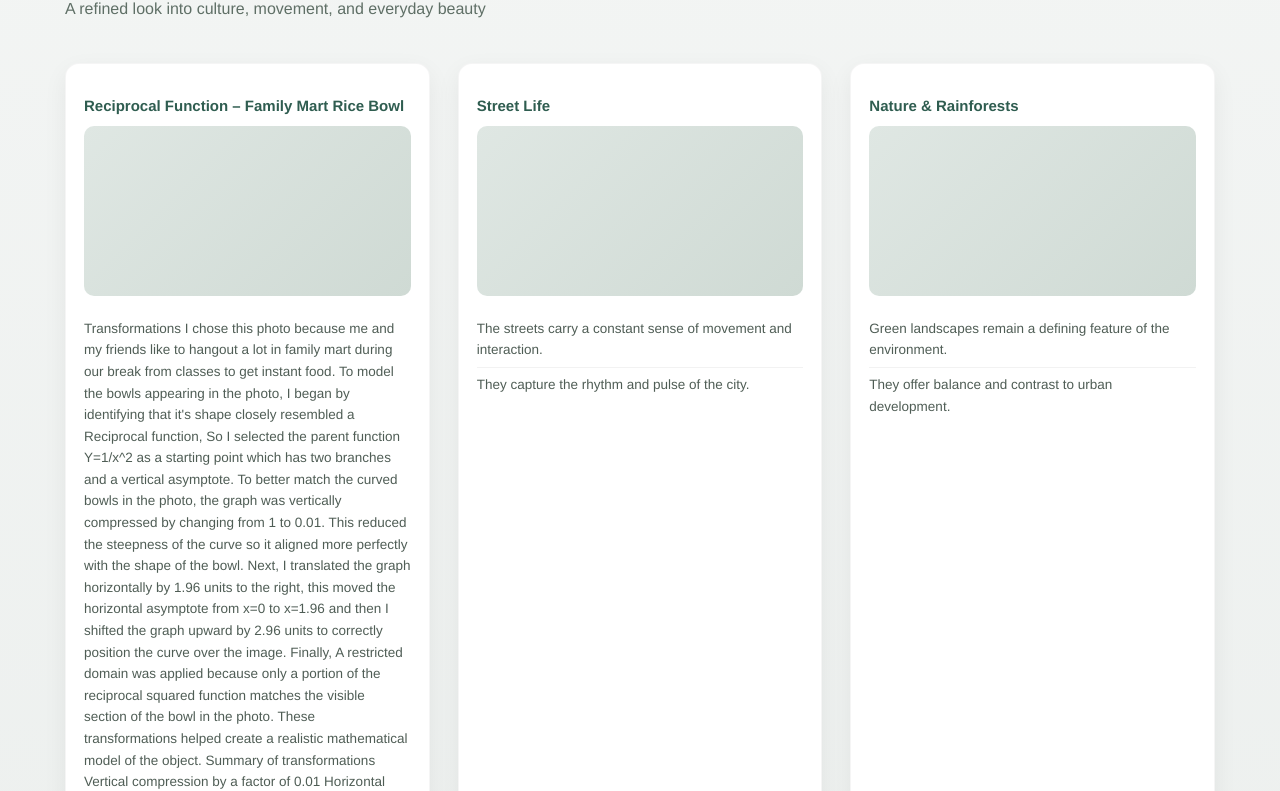
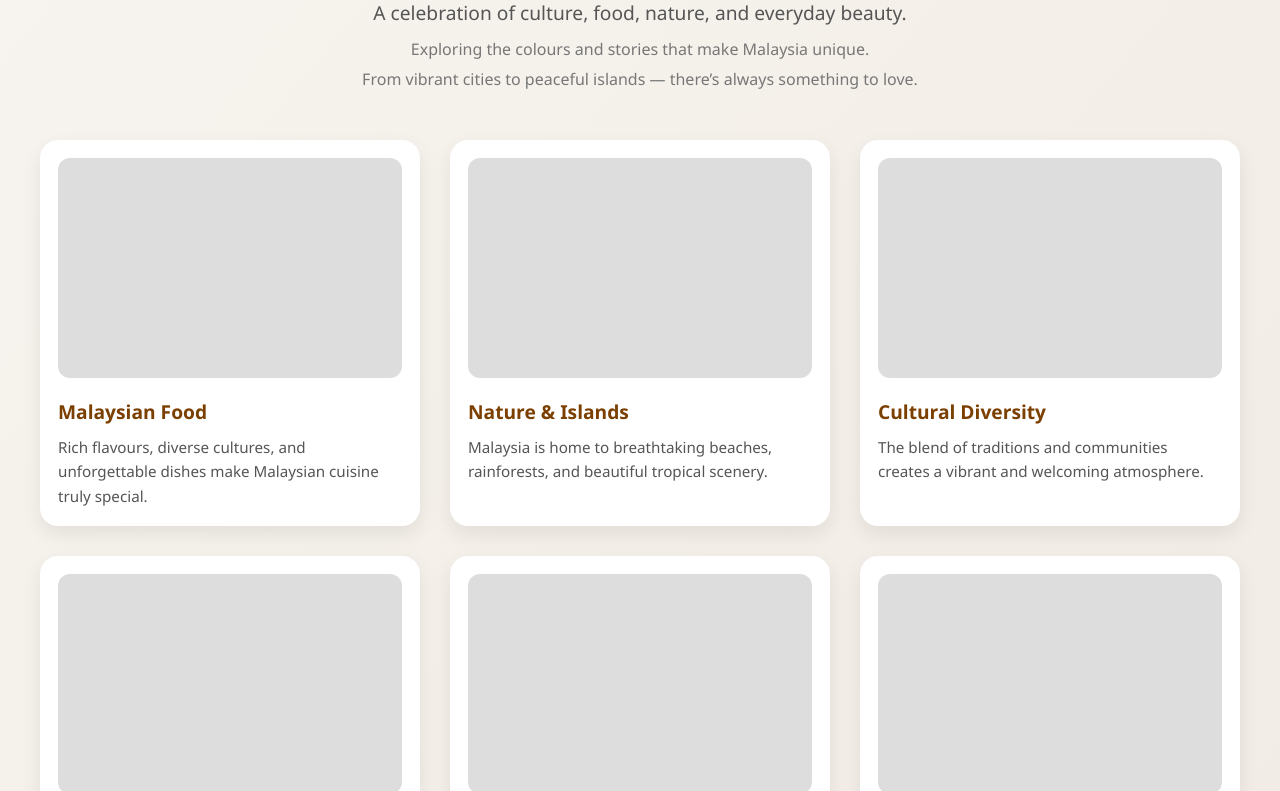
Before and after one commit to erinzzzzz0809/Math-CCT, a plain HTML site: page index.html in a window 1280 px wide. Shown: the part 132-923 px from the top of the page. Drawn offline with Linux system fonts and the light colour scheme.

Commit message:
Update index.html

```diff
--- a/index.html
+++ b/index.html
@@ -1,96 +1,91 @@
 <!DOCTYPE html>
 <html lang="en">
 <head>
-<meta charset="UTF-8">
-<meta name="viewport" content="width=device-width, initial-scale=1.0">
+<meta charset="UTF-8" />
+<meta name="viewport" content="width=device-width, initial-scale=1.0"/>
+
 <title>Things We Love in Malaysia</title>
 
 <style>
-    body {
-        margin: 0;
-        font-family: "Helvetica Neue", Arial, sans-serif;
-        background: linear-gradient(to bottom, #f3f5f4, #e8ecea);
-        color: #1f2a24;
+    *{
+        margin:0;
+        padding:0;
+        box-sizing:border-box;
+        font-family: 'Segoe UI', sans-serif;
     }
 
-    .container {
-        max-width: 1150px;
-        margin: auto;
-        padding: 50px 20px;
+    body{
+        background: linear-gradient(to bottom right, #f7f3ee, #f0ebe3);
+        color:#2d2d2d;
+        padding:40px;
     }
 
-    h1 {
-        font-size: 38px;
-        font-weight: 600;
-        margin-bottom: 8px;
-        letter-spacing: -0.5px;
+    .header{
+        text-align:center;
+        margin-bottom:50px;
     }
 
-    h2 {
-        font-size: 16px;
-        font-weight: 300;
-        color: #5f6f66;
-        margin-bottom: 45px;
+    .header h1{
+        font-size:3.5rem;
+        color:#7b3f00;
+        margin-bottom:15px;
+        letter-spacing:1px;
     }
 
-    .grid {
-        display: grid;
-        grid-template-columns: repeat(3, 1fr);
-        gap: 28px;
+    .header .main-sub{
+        font-size:1.2rem;
+        color:#555;
+        margin-bottom:12px;
     }
 
-    .card {
-        background: #ffffff;
-        padding: 18px;
-        border-radius: 14px;
-        box-shadow: 0 8px 25px rgba(0,0,0,0.06);
-        transition: all 0.25s ease;
-        border: 1px solid rgba(0,0,0,0.04);
+    .extra-subheading{
+        font-size:1rem;
+        color:#777;
+        margin-bottom:8px;
     }
 
-    .card:hover {
-        transform: translateY(-5px);
-        box-shadow: 0 14px 35px rgba(0,0,0,0.08);
+    .container{
+        display:grid;
+        grid-template-columns: repeat(3, 1fr);
+        gap:30px;
     }
 
-    .card h3 {
-        font-size: 15px;
-        font-weight: 600;
-        margin-bottom: 12px;
-        color: #2f5d50; /* deep green accent */
+    .card{
+        background:white;
+        border-radius:18px;
+        padding:18px;
+        box-shadow:0 8px 20px rgba(0,0,0,0.08);
+        transition:0.3s ease;
     }
 
-    iframe {
-        width: 100%;
-        height: 170px;
-        border: none;
-        border-radius: 10px;
-        margin-bottom: 12px;
-        background: linear-gradient(135deg, #dfe7e3, #cfdad4);
+    .card:hover{
+        transform:translateY(-5px);
     }
 
-    .card p {
-        font-size: 13.5px;
-        color: #4f5d55;
-        line-height: 1.6;
-        margin: 6px 0;
+    iframe{
+        width:100%;
+        height:220px;
+        border:none;
+        border-radius:12px;
+        margin-bottom:15px;
+        background:#ddd;
     }
 
-    /* subtle divider between paragraphs */
-    .card p + p {
-        border-top: 1px solid rgba(0,0,0,0.05);
-        padding-top: 6px;
+    .card h3{
+        color:#7b3f00;
+        margin-bottom:10px;
+        font-size:1.2rem;
     }
 
-    @media (max-width: 768px) {
-        .grid {
-            grid-template-columns: repeat(2, 1fr);
-        }
+    .card p{
+        color:#555;
+        line-height:1.6;
+        font-size:0.95rem;
     }
 
-    @media (max-width: 500px) {
-        .grid {
-            grid-template-columns: 1fr;
+    @media(max-width:900px){
+        .container{
+            grid-template-columns:1fr;
         }
     }
 </style>
@@ -98,93 +93,117 @@
 
 <body>
 
-<div class="container">
+    <div class="header">
+        <h1>Things We Love in Malaysia</h1>
 
-    <h1>Things We Love in Malaysia</h1>
-    <h2>A refined look into culture, movement, and everyday beauty</h2>
+        <!-- Main Subheading -->
+        <p class="main-sub">
+            A celebration of culture, food, nature, and everyday beauty.
+        </p>
 
-    <div class="grid">
+        <!-- Additional Subheadings -->
+        <p class="extra-subheading">
+            Exploring the colours and stories that make Malaysia unique.
+        </p>
 
+        <p class="extra-subheading">
+            From vibrant cities to peaceful islands — there’s always something to love.
+        </p>
+    </div>
+
+    <div class="container">
+
+        <!-- CARD 1 -->
         <div class="card">
-            <h3>Reciprocal Function – Family Mart Rice Bowl</h3>
-            <iframe src=""><iframe src="https://www.desmos.com/calculator/qs1auzywpa?embed" width="500" height="500" style="border: 1px solid #ccc" frameborder=0></iframe> </iframe>
-            <p>Transformations
+            <iframe src=""></iframe>
 
-I chose this photo because me and my friends like to hangout a lot in family mart during our break from classes to get instant food. To model the bowls appearing in the photo, I began by identifying that it's shape closely resembled a Reciprocal function, So I selected the parent function Y=1/x^2 as a starting point which has two branches and a vertical asymptote. To better match the curved bowls in the photo, the graph was vertically compressed by changing from 1 to 0.01. This reduced the steepness of the curve so it aligned more perfectly with the shape of the bowl. Next, I translated the graph horizontally by 1.96 units to the right, this moved the horizontal asymptote from x=0 to x=1.96 and then I shifted the graph upward by 2.96 units to correctly position the curve over the image. Finally, A restricted domain was applied because only a portion of the reciprocal squared function matches the visible section of the bowl in the photo. These transformations helped create a realistic mathematical model of the object.
-
-Summary of transformations
-
-Vertical compression by a factor of 0.01
-
-Horizontal translation 1.96 units to the right
-
-Vertical translation 2.96 units upward
-
-</p>
-            <p>Domain & Range
-
-The Domain of my function is { x∈R | 1.4< \ge x<1.75 or 2.17<x<2.58}. I limited the domain to match the dowls in the photo. I used this domain restriction because only a limited section of the reciprocal curve matches the visible edge of the bowl in the image. Values outside this interval would no longer represent the real object accurately. This prevented the graph from extending into areas that were not part of the photographed object. The Range is 3.03 < y < 5.74 , This range represents the visible heights of the bowls captured in the photograph rather than the full unrestricted function. </p>
+            <h3>Malaysian Food</h3>
+            <p>
+                Rich flavours, diverse cultures, and unforgettable dishes make Malaysian cuisine truly special.
+            </p>
         </div>
 
+        <!-- CARD 2 -->
         <div class="card">
-            <h3>Street Life</h3>
             <iframe src=""></iframe>
-            <p>The streets carry a constant sense of movement and interaction.</p>
-            <p>They capture the rhythm and pulse of the city.</p>
+
+            <h3>Nature & Islands</h3>
+            <p>
+                Malaysia is home to breathtaking beaches, rainforests, and beautiful tropical scenery.
+            </p>
         </div>
 
+        <!-- CARD 3 -->
         <div class="card">
-            <h3>Nature & Rainforests</h3>
             <iframe src=""></iframe>
-            <p>Green landscapes remain a defining feature of the environment.</p>
-            <p>They offer balance and contrast to urban development.</p>
+
+            <h3>Cultural Diversity</h3>
+            <p>
+                The blend of traditions and communities creates a vibrant and welcoming atmosphere.
+            </p>
         </div>
 
+        <!-- CARD 4 -->
         <div class="card">
+            <iframe src=""></iframe>
+
             <h3>Night Markets</h3>
-            <iframe src=""></iframe>
-            <p>Markets transform ordinary spaces into vibrant social hubs.</p>
-            <p>They bring together food, sound, and community.</p>
+            <p>
+                Bustling pasar malam filled with food, lights, and local treasures bring life to every evening.
+            </p>
         </div>
 
+        <!-- CARD 5 -->
         <div class="card">
-            <h3>Architecture</h3>
             <iframe src=""></iframe>
-            <p>Structures reflect both heritage and modern ambition.</p>
-            <p>This blend shows a country constantly evolving.</p>
+
+            <h3>Modern Cities</h3>
+            <p>
+                From Kuala Lumpur’s skyline to hidden urban cafés, Malaysia balances tradition and modern life beautifully.
+            </p>
         </div>
 
+        <!-- CARD 6 -->
         <div class="card">
+            <iframe src=""></iframe>
+
             <h3>Festivals</h3>
-            <iframe src=""></iframe>
-            <p>Celebrations highlight the diversity within the nation.</p>
-            <p>They strengthen identity and shared traditions.</p>
+            <p>
+                Celebrations throughout the year reflect the unity and diversity of Malaysian culture.
+            </p>
         </div>
 
+        <!-- CARD 7 -->
         <div class="card">
-            <h3>Beaches</h3>
             <iframe src=""></iframe>
-            <p>Coastal areas provide moments of calm and openness.</p>
-            <p>They contrast the density of urban environments.</p>
+
+            <h3>Local Art</h3>
+            <p>
+                Street murals, handmade crafts, and creative spaces showcase Malaysia’s artistic spirit.
+            </p>
         </div>
 
+        <!-- CARD 8 -->
         <div class="card">
-            <h3>Cafés & Hangouts</h3>
             <iframe src=""></iframe>
-            <p>Modern spaces reflect lifestyle and social habits.</p>
-            <p>They serve as points of connection and pause.</p>
+
+            <h3>Coffee & Cafés</h3>
+            <p>
+                Cozy cafés and kopitiams create spaces full of warmth, conversation, and creativity.
+            </p>
         </div>
 
+        <!-- CARD 9 -->
         <div class="card">
-            <h3>Daily Life</h3>
             <iframe src=""></iframe>
-            <p>Everyday routines reveal the authentic character of a place.</p>
-            <p>They highlight moments that feel grounded and real.</p>
+
+            <h3>Everyday Life</h3>
+            <p>
+                Sometimes the little moments — the weather, the people, the sounds — are what make Malaysia feel like home.
+            </p>
         </div>
 
     </div>
 
-</div>
-
 </body>
 </html>
```
